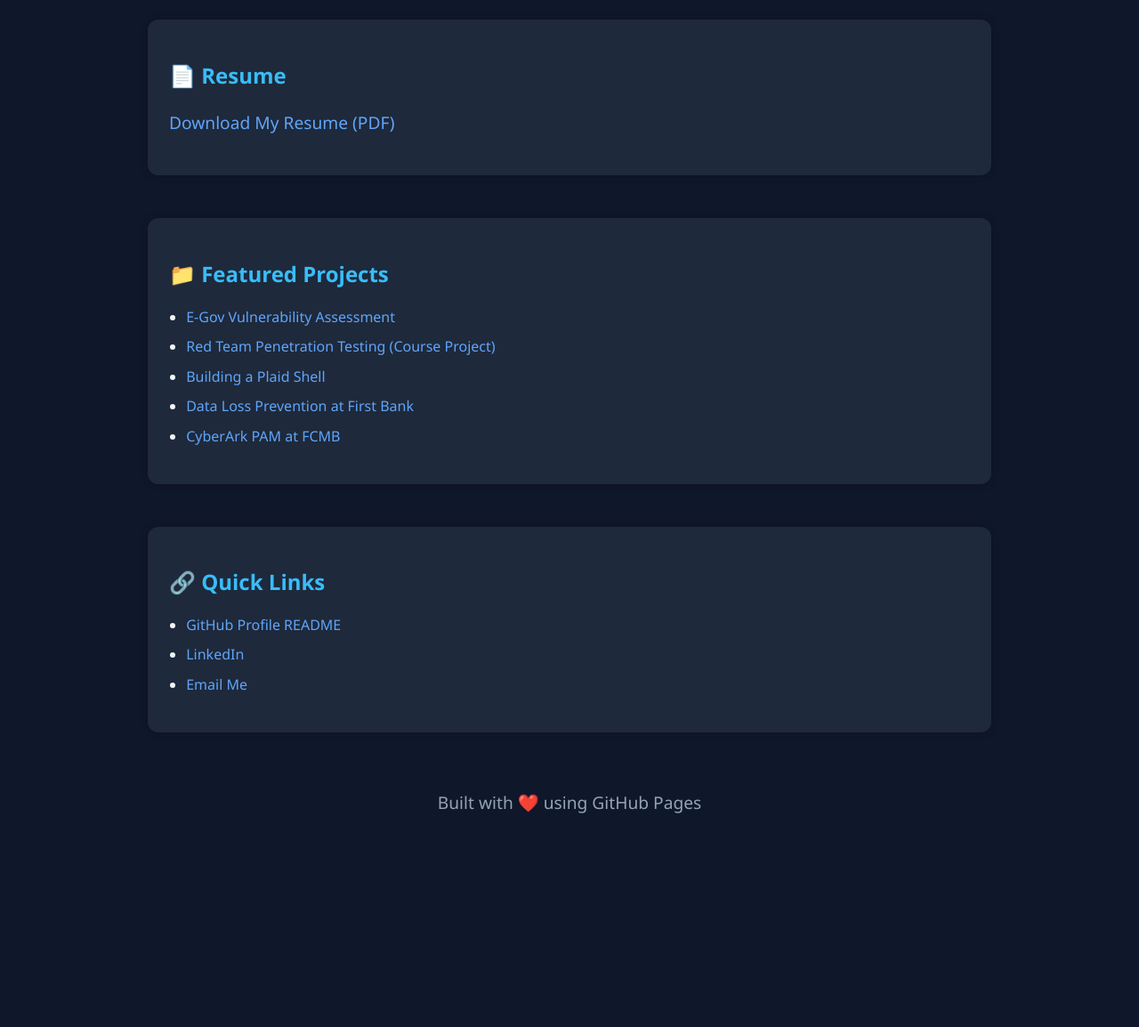
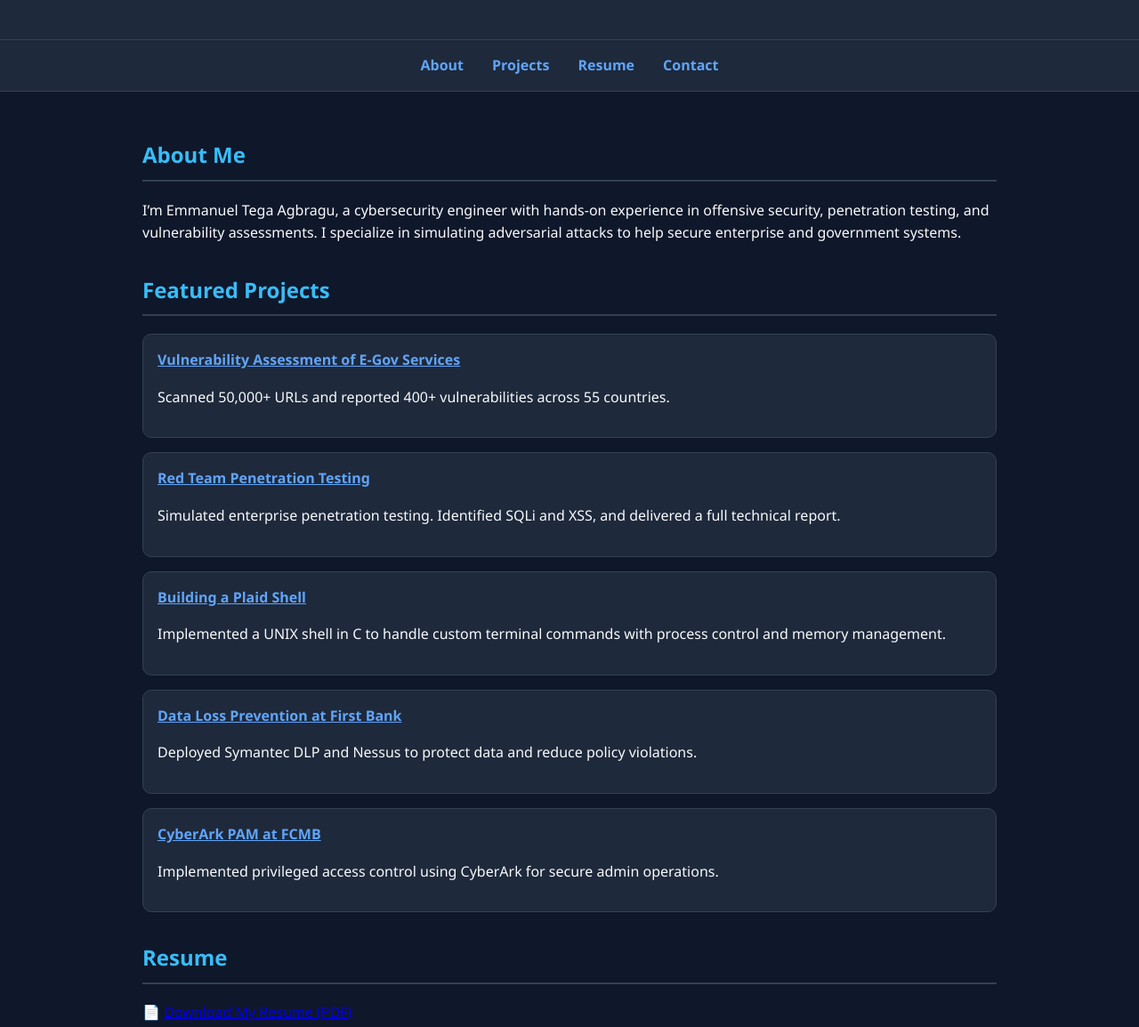
Before and after one commit to EmmyTegs05/EmmyTegs05, a plain HTML site: page index.html in a window 1280 px wide. Shown: the part 180-1334 px from the top of the page at 89% size. Before the commit the page ends 1157 px from the top, so only its background shows below. Drawn offline with Linux system fonts and the light colour scheme.

Commit message:
Update index.html

```diff
--- a/index.html
+++ b/index.html
@@ -2,94 +2,156 @@
 <html lang="en">
 <head>
   <meta charset="UTF-8" />
-  <meta name="viewport" content="width=device-width, initial-scale=1.0"/>
+  <meta name="viewport" content="width=device-width, initial-scale=1.0" />
   <title>Emmanuel Tega Agbragu | Cybersecurity Portfolio</title>
   <style>
     body {
+      margin: 0;
       font-family: 'Segoe UI', sans-serif;
       background-color: #0f172a;
-      color: #f1f5f9;
-      padding: 2rem;
+      color: #f8fafc;
       line-height: 1.6;
     }
     header {
+      background-color: #1e293b;
+      padding: 2rem;
       text-align: center;
-      margin-bottom: 3rem;
     }
-    h1 {
+    header h1 {
       font-size: 2.5rem;
       color: #38bdf8;
-      margin: 0;
+      margin-bottom: 0.5rem;
     }
-    p {
+    header p {
       font-size: 1.2rem;
       color: #94a3b8;
     }
-    section {
-      max-width: 900px;
-      margin: 0 auto 3rem;
-      padding: 1.5rem;
+    nav {
+      display: flex;
+      justify-content: center;
+      gap: 2rem;
       background-color: #1e293b;
-      border-radius: 12px;
-      box-shadow: 0 0 10px rgba(0,0,0,0.2);
+      padding: 1rem;
+      border-top: 1px solid #334155;
+      border-bottom: 1px solid #334155;
     }
-    h2 {
+    nav a {
+      color: #60a5fa;
+      text-decoration: none;
+      font-weight: bold;
+    }
+    .container {
+      max-width: 960px;
+      margin: auto;
+      padding: 2rem;
+    }
+    .section {
+      margin-bottom: 2rem;
+    }
+    .section h2 {
       color: #38bdf8;
+      border-bottom: 2px solid #334155;
+      padding-bottom: 0.5rem;
+    }
+    ul {
+      list-style-type: disc;
+      padding-left: 1.5rem;
+    }
+    .project-card {
+      background-color: #1e293b;
+      border: 1px solid #334155;
+      border-radius: 10px;
+      padding: 1rem;
       margin-bottom: 1rem;
     }
-    a {
+    .project-card a {
       color: #60a5fa;
-      text-decoration: none;
-    }
-    ul {
-      padding-left: 1.2rem;
-    }
-    li {
-      margin-bottom: 0.5rem;
+      font-weight: bold;
     }
     footer {
       text-align: center;
-      margin-top: 4rem;
-      font-size: 0.9rem;
+      padding: 1rem;
+      background-color: #1e293b;
+      border-top: 1px solid #334155;
       color: #64748b;
+    }
+    @media screen and (max-width: 600px) {
+      nav {
+        flex-direction: column;
+        gap: 1rem;
+      }
     }
   </style>
 </head>
 <body>
-
   <header>
     <h1>Emmanuel Tega Agbragu</h1>
     <p>Cybersecurity Professional | Penetration Tester | Red Team Enthusiast</p>
   </header>
 
-  <section>
-    <h2>📄 Resume</h2>
-    <p><a href="assets/Emmanuel_Tega_Agbragu_Resume.pdf" target="_blank">Download My Resume (PDF)</a></p>
-  </section>
+  <nav>
+    <a href="#about">About</a>
+    <a href="#projects">Projects</a>
+    <a href="#resume">Resume</a>
+    <a href="#contact">Contact</a>
+  </nav>
 
-  <section>
-    <h2>📁 Featured Projects</h2>
-    <ul>
-      <li><a href="projects/egov-vulnerability-assessment.md">E-Gov Vulnerability Assessment</a></li>
-      <li><a href="projects/vapt-course-project.md">Red Team Penetration Testing (Course Project)</a></li>
-      <li><a href="projects/plaid-shell.md">Building a Plaid Shell</a></li>
-      <li><a href="projects/dlp-implementation.md">Data Loss Prevention at First Bank</a></li>
-      <li><a href="projects/cyberark-pam.md">CyberArk PAM at FCMB</a></li>
-    </ul>
-  </section>
+  <main class="container">
+    <section id="about" class="section">
+      <h2>About Me</h2>
+      <p>
+        I’m Emmanuel Tega Agbragu, a cybersecurity engineer with hands-on experience in offensive security, penetration testing, and vulnerability assessments. I specialize in simulating adversarial attacks to help secure enterprise and government systems.
+      </p>
+    </section>
 
-  <section>
-    <h2>🔗 Quick Links</h2>
-    <ul>
-      <li><a href="README.md">GitHub Profile README</a></li>
-      <li><a href="https://www.linkedin.com/in/emmanuel-agbragu" target="_blank">LinkedIn</a></li>
-      <li><a href="mailto:emmanuelagbragu@gmail.com">Email Me</a></li>
-    </ul>
-  </section>
+    <section id="projects" class="section">
+      <h2>Featured Projects</h2>
+
+      <div class="project-card">
+        <a href="projects/egov-vulnerability-assessment.md">Vulnerability Assessment of E-Gov Services</a>
+        <p>Scanned 50,000+ URLs and reported 400+ vulnerabilities across 55 countries.</p>
+      </div>
+
+      <div class="project-card">
+        <a href="projects/vapt-course-project.md">Red Team Penetration Testing</a>
+        <p>Simulated enterprise penetration testing. Identified SQLi and XSS, and delivered a full technical report.</p>
+      </div>
+
+      <div class="project-card">
+        <a href="projects/plaid-shell.md">Building a Plaid Shell</a>
+        <p>Implemented a UNIX shell in C to handle custom terminal commands with process control and memory management.</p>
+      </div>
+
+      <div class="project-card">
+        <a href="projects/dlp-implementation.md">Data Loss Prevention at First Bank</a>
+        <p>Deployed Symantec DLP and Nessus to protect data and reduce policy violations.</p>
+      </div>
+
+      <div class="project-card">
+        <a href="projects/cyberark-pam.md">CyberArk PAM at FCMB</a>
+        <p>Implemented privileged access control using CyberArk for secure admin operations.</p>
+      </div>
+    </section>
+
+    <section id="resume" class="section">
+      <h2>Resume</h2>
+      <p>
+        📄 <a href="assets/Emmanuel_Tega_Agbragu_Resume.pdf" target="_blank">Download My Resume (PDF)</a>
+      </p>
+    </section>
+
+    <section id="contact" class="section">
+      <h2>Contact</h2>
+      <ul>
+        <li>Email: <a href="mailto:emmanuelagbragu@gmail.com">emmanuelagbragu@gmail.com</a></li>
+        <li>LinkedIn: <a href="https://www.linkedin.com/in/emmanuel-agbragu" target="_blank">linkedin.com/in/emmanuel-agbragu</a></li>
+        <li>GitHub README: <a href="README.md">View Profile</a></li>
+      </ul>
+    </section>
+  </main>
 
   <footer>
     <p>Built with ❤️ using GitHub Pages</p>
   </footer>
-
 </body>
 </html>
```
